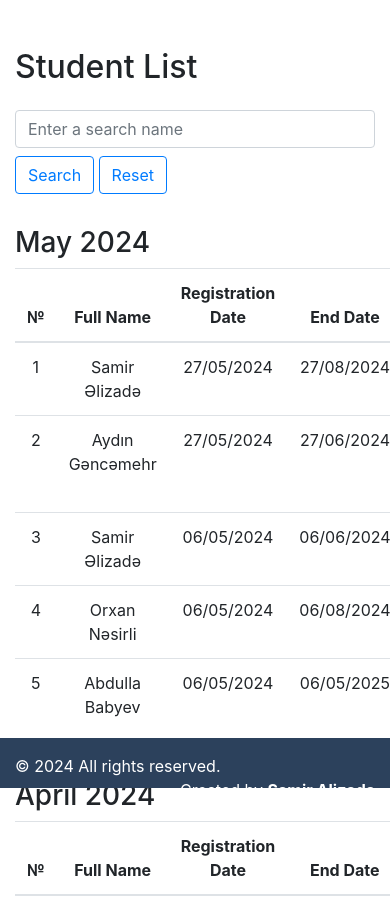
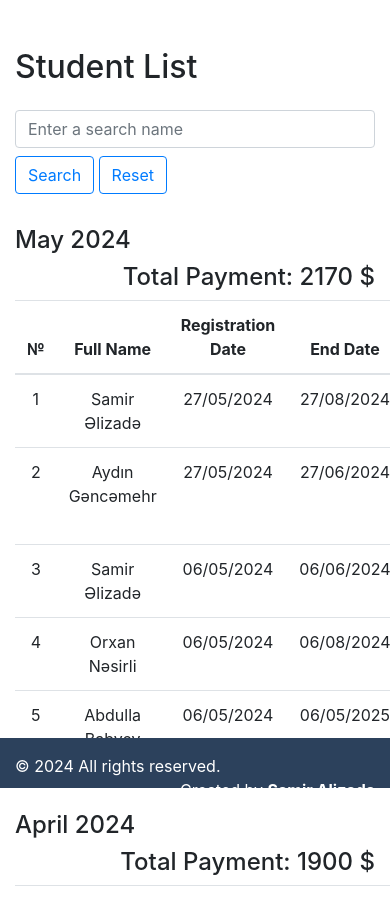
Before and after one commit to SamirAlizada/Fitness, a Django app: page / in a window 390 px wide; the page is wider, and only the part inside the window is pictured. Shown: the part 56-957 px from the top of that part. Run offline with Django 4.2, Linux system fonts and the light colour scheme; data comes from the database, SQL or seed files in the repository; both versions use the stored data as it was after the commit; some libraries are stand-ins or nearby versions.

Commit message:
total payment added in student list

```diff
--- a/fitness/views.py
+++ b/fitness/views.py
@@ -69,98 +69,60 @@ def trainer_list(request):
 
     return render(request, 'trainer_list.html', {'trainers': trainers})
 
-# def student_list(request):
-#     # Divides students into months based on ``registration_date''
-#     today = date.today()
-
-#     query = request.GET.get('q')
-
-#     students = Student.objects.all()
-
-#     if query:
-#         students = students.filter(full_name__icontains=query)
-
-#     # Create a dictionary for grouping students by month
-#     grouped_students_dict = {}
-#     for student in students:
-#         # Extract month and year from `registration_date`
-#         month_key = student.registration_date.strftime('%Y-%m')
-#         month_display = student.registration_date.strftime('%B %Y')
-#         # Group students by year-month key
-#         if month_key not in grouped_students_dict:
-#             grouped_students_dict[month_key] = {
-#                 'display': month_display,
-#                 'students': []
-#             }
-#         grouped_students_dict[month_key]['students'].append(student)
-
-#     # Convert the dictionary to a list of tuples for sorting
-#     sorted_grouped_students_list = sorted(
-#         grouped_students_dict.items(),
-#         key=lambda x: x[0],
-#         reverse=True
-#     )
-
-#     # Create a dictionary with the sorted list
-#     sorted_grouped_students_dict = {
-#         item[1]['display']: item[1]['students']
-#         for item in sorted_grouped_students_list
-#     }
-
-#     # Pass the `grouped_students` data to the `student_list.html` template
-#     return render(request, 'student_list.html', {'grouped_students': sorted_grouped_students_dict, 'today': today})
-
 def student_list(request):
+    from datetime import date
     today = date.today()
 
-    # Arama sorgusunu al
+    # Retrieve the search query
     query = request.GET.get('q')
 
-    # Tüm öğrencileri al veya arama sorgusunu filtrele
+    # Get all students or filter based on the search query
     students = Student.objects.all()
     if query:
         students = students.filter(full_name__icontains=query)
 
-    # Öğrencileri aylara göre gruplayacak sözlük
+    # Dictionary to group students by month
     grouped_students_dict = {}
-    grouped_payments_dict = {}  # Aylık toplam ödemeleri tutacak sözlük
 
-    # Öğrencileri ay anahtarına göre gruplandırma ve ödemeleri toplama
+    # Grouping students by month key and calculating monthly total payments
     for student in students:
-        # Kayıt tarihinden ay ve yıl anahtarını oluştur
+        # Create month and year key from the registration date
         month_key = student.registration_date.strftime('%Y-%m')
         month_display = student.registration_date.strftime('%B %Y')
 
-        # Ay anahtarına göre gruplandırma
+        # Group by month key
         if month_key not in grouped_students_dict:
             grouped_students_dict[month_key] = {
                 'display': month_display,
-                'students': []
+                'students': [],
+                'total_payment': 0  # Track total monthly payments
             }
-            grouped_payments_dict[month_key] = 0  # Aylık ödemelerin toplamı
 
+        # Add the student to the corresponding month's group
         grouped_students_dict[month_key]['students'].append(student)
 
-        # Öğrencinin ödemesini toplam ödemeye ekleyin
-        grouped_payments_dict[month_key] += student.payment
+        # Add the student's payment to the total payment for the month
+        grouped_students_dict[month_key]['total_payment'] += student.payment
 
-    # Sözlüğü listeye dönüştürme ve anahtara göre ters sırayla sıralama
+    # Convert dictionary to a list and sort by key in descending order
     sorted_grouped_students_list = sorted(
         grouped_students_dict.items(),
         key=lambda x: x[0],
         reverse=True
     )
 
-    # Sıralı listeyi sözlüğe dönüştürme
+    # Convert sorted list back to dictionary
     sorted_grouped_students_dict = {
-        item[1]['display']: item[1]['students']
+        item[1]['display']: {
+            'students': item[1]['students'],
+            'total_payment': item[1]['total_payment']
+        }
         for item in sorted_grouped_students_list
     }
 
-    # Şablona verileri gönderme
+    # Pass the data to the template
     return render(request, 'student_list.html', {
         'grouped_students': sorted_grouped_students_dict,
-        'grouped_payments': grouped_payments_dict,
         'today': today,
     })
 
@@ -480,8 +442,8 @@ def increase_sold(request, pk):
 
 def decrease_sold(request, pk):
     bar_sold = get_object_or_404(BarSold, pk=pk)
-    # to check before reducing stock_number
-    # you can add any stock control (for example, negative value prevention).
+    # to check before reducing count
+    # you can add any count control (for example, negative value prevention).
     if bar_sold.count > 0:
         bar_sold.count -= 1
         bar_sold.save()
--- a/templates/student_list.html
+++ b/templates/student_list.html
@@ -23,8 +23,20 @@
             </a>
         </div>
     </form>
-    {% for month, students in grouped_students.items %}
-        <h3>{{ month }}</h3>
+    {% for month, data in grouped_students.items %}
+    <!-- <h3>{{ month }} - Total Payment: {{ data.total_payment }} $</h3> -->
+    <div class="row">
+        <div class="col-md-6 text-left">
+            <h4>
+                {{ month }}
+            </h4>
+        </div>
+        <div class="col-md-6 text-right">
+            <h4>
+                Total Payment: {{ data.total_payment }} $
+            </h4>
+        </div>
+    </div>
         <table class="table text-center mb-5">
             <thead>
                 <tr>
@@ -38,7 +50,7 @@
                 </tr>
             </thead>
             <tbody>
-                {% for student in students %}
+                {% for student in data.students %}
                     <tr class="{% if student.end_date == today %}end-date-today{% elif student.end_date < today %}end-date-past{% endif %}">
                         <td>{{ forloop.counter }}</td>
                         <td>{{ student.full_name }}</td>
```
Also changed, not shown: db.sqlite3.
